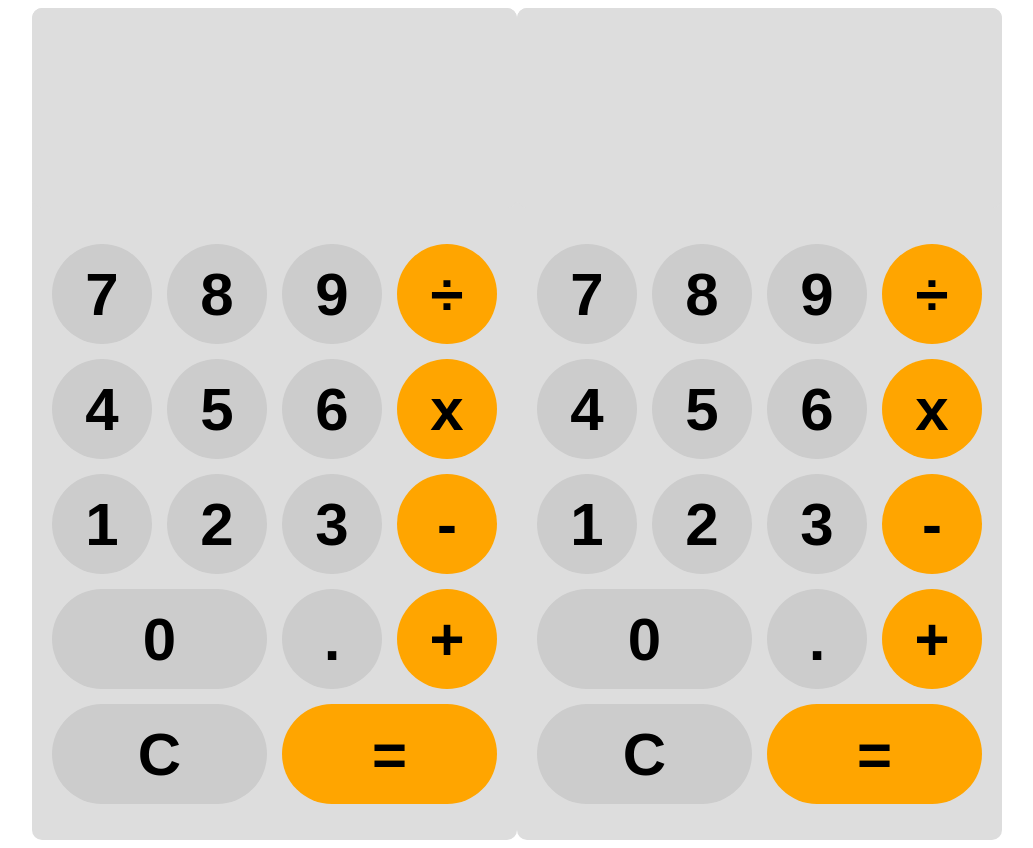
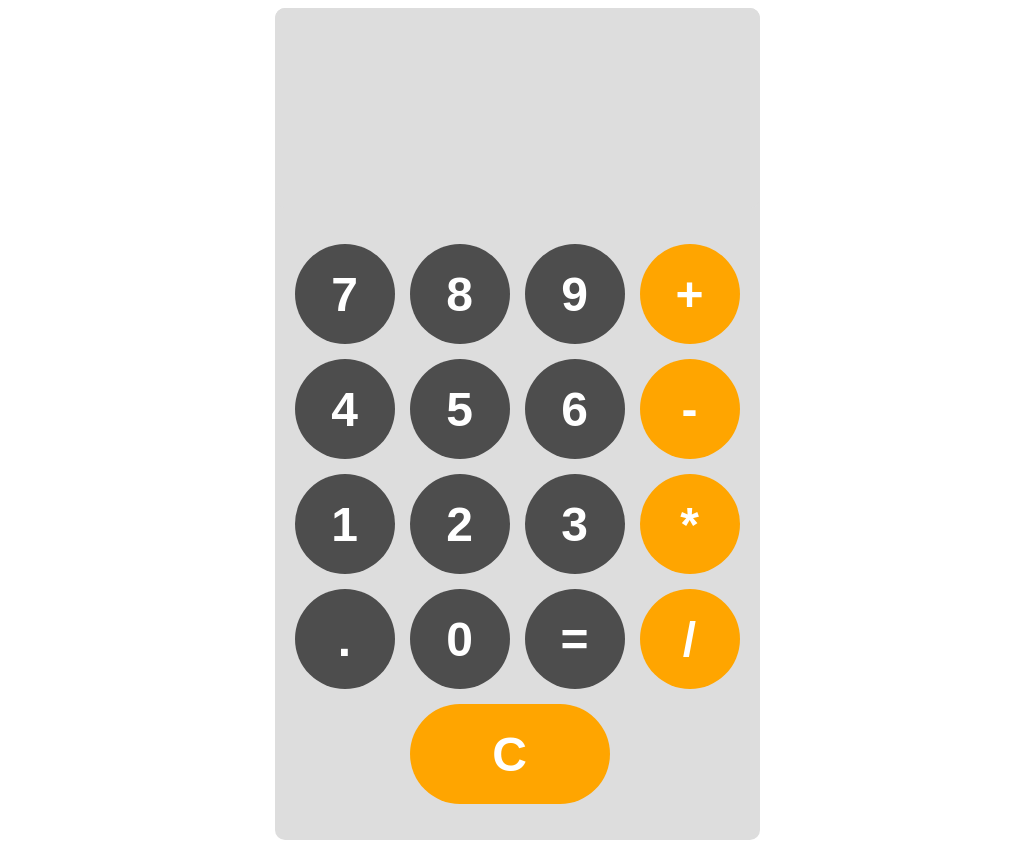
Before and after one commit to TodorAntevski/JavaScript, a plain HTML site: page calculator/index.html in a window 1280 px wide. Shown: the whole page, without its empty margins (123-1156 px from the left). Drawn offline with Linux system fonts and the light colour scheme.

Commit message:
Add files via upload

```diff
--- a/calculator/index.html
+++ b/calculator/index.html
@@ -3,76 +3,53 @@
 <head>
     <meta charset="UTF-8">
     <meta name="viewport" content="width=device-width, initial-scale=1.0">
+    <title>Document</title>
     <link rel="stylesheet" href="style.css">
-  <title>Calculator</title>
 </head>
 <body>
-  <form class="calculator">
-    <input type="text" class="display" id="display">
-    <ul class="buttons">
-      <li><button type="button" data-value="7">7</button></li>
-      <li><button type="button" data-value="8">8</button></li>
-      <li><button type="button" data-value="9">9</button></li>
-      <li><button type="button" data-value="&#247" class="operator">&#247</button></li>
-      <li><button type="button" data-value="4">4</button></li>
-      <li><button type="button" data-value="5">5</button></li>
-      <li><button type="button" data-value="6">6</button></li>
-      <li><button type="button" data-value="x" class="operator">x</button></li>
-      <li><button type="button" data-value="1">1</button></li>
-      <li><button type="button" data-value="2">2</button></li>
-      <li><button type="button" data-value="3">3</button></li>
-      <li><button type="button" data-value="-" class="operator">-</button></li>
-      <li class="zero"><button type="button" data-value="0">0</button></li>
-      <li><button type="button" data-value=".">.</button></li>
-      <li><button type="button" data-value="+" class="operator">+</button></li>
-      <li class="clear"><button type="button" data-value="C">C</button></li>
-      <li class="equal"><button type="button" data-value="=" class="operator">=</button></li>
-    </ul>
-  </form>
-  <form class="calculator">
-    <input type="text" class="display" id="display">
-    <ul class="buttons">
-      <li><button type="button" data-value="7">7</button></li>
-      <li><button type="button" data-value="8">8</button></li>
-      <li><button type="button" data-value="9">9</button></li>
-      <li><button type="button" data-value="&#247" class="operator">&#247</button></li>
-      <li><button type="button" data-value="4">4</button></li>
-      <li><button type="button" data-value="5">5</button></li>
-      <li><button type="button" data-value="6">6</button></li>
-      <li><button type="button" data-value="x" class="operator">x</button></li>
-      <li><button type="button" data-value="1">1</button></li>
-      <li><button type="button" data-value="2">2</button></li>
-      <li><button type="button" data-value="3">3</button></li>
-      <li><button type="button" data-value="-" class="operator">-</button></li>
-      <li class="zero"><button type="button" data-value="0">0</button></li>
-      <li><button type="button" data-value=".">.</button></li>
-      <li><button type="button" data-value="+" class="operator">+</button></li>
-      <li class="clear"><button type="button" data-value="C">C</button></li>
-      <li class="equal"><button type="button" data-value="=" class="operator">=</button></li>
+
+    <form class="calculator" method="dialog">
+        <input class="display" data-display>
+        <ul class="keys">
+            <li><button onclick="appendToDisplay('7')">7</button></li>
+            <li><button onclick="appendToDisplay('8')">8</button></li>
+            <li><button onclick="appendToDisplay('9')">9</button></li>
+            <li><button onclick="appendToDisplay('+')" class="operator-btn">+</button></li>
+            <li><button onclick="appendToDisplay('4')">4</button></li>
+            <li><button onclick="appendToDisplay('5')">5</button></li>
+            <li><button onclick="appendToDisplay('6')">6</button></li>
+            <li><button onclick="appendToDisplay('-')" class="operator-btn">-</button></li>
+            <li><button onclick="appendToDisplay('1')">1</button></li>
+            <li><button onclick="appendToDisplay('2')">2</button></li>
+            <li><button onclick="appendToDisplay('3')">3</button></li>
+            <li><button onclick="appendToDisplay('*')" class="operator-btn">*</button></li>
+            <li><button onclick="appendToDisplay('.')">.</button></li>
+            <li><button onclick="appendToDisplay('0')">0</button></li>
+            <li><button onclick="calculate()">=</button></li>
+            <li><button onclick="appendToDisplay('/')" class="operator-btn">/</button></li>
+            <li><button onclick="clearDisplay()" class="operator-btn" id="clear">C</button></li>
         </ul>
     </form>
 
     <script>
+        const display = document.querySelector("[data-display]");
 
-    const calculators = document.querySelectorAll('.calculator');
-    calculators.forEach(calculator => {
-      const display = document.getElementById('display');
-      const buttons = document.querySelectorAll('.buttons button');
-
-      buttons.forEach(button => {
-        button.addEventListener('click', () => {
-            const value = button.getAttribute('data-value');
-
-                if (value === 'C') {
-                display.value = '';
-                } else {
-                display.value += value;
+function appendToDisplay(input){
+    display.value += input;
 }
 
-        });
-      });
-    });
+function clearDisplay(){
+    display.value = "";
+}
 
+function calculate(){
+    try{
+        display.value = eval(display.value);
+    }
+    catch(error){
+        display.value = "Error";
+    }
+}
 
     </script>
 </body>
--- a/calculator/style.css
+++ b/calculator/style.css
@@ -1,6 +1,6 @@
-
 @media (prefers-color-scheme: light) {
     :root {
+      --text-color: #000;
       --pozadina: #fff;
       --kalkulator: #ddd;
       --display: #ddd;
@@ -24,6 +24,7 @@
 
   @media (prefers-color-scheme: dark) {
     :root {
+      --text-color: #fff;
       --pozadina: #666;
       --kalkulator:#000;
       --button: #666;
@@ -41,13 +42,12 @@
     }
   }
 
-
 body{
     display: flex;
   justify-content: center;
   background-color: var(--pozadina);
+  color: var(--text-color);
 }
-
 .calculator{
     width: 485px;
   background-color: var(--kalkulator);
@@ -64,19 +64,34 @@ body{
   color: var(--display-text);
   font-size: 60px;
 }
+ul{
+    display: grid;
+    grid-template-columns: repeat(4,100px);
+    grid-template-rows: repeat(5, 100px);
+    padding: 20px;
+    gap: 15px;
+  }
 li{
     list-style: none;
   }
+#clear{
+    width:200px ;
+  }
+li:last-child{
+
+    grid-column: 2/4;
+    grid-row: 5/6;
+  }
 button{
-  width: 100%;
-  height: 100%;
+    width: 100px;
+    height: 100px;
     border-radius: 50px;
     border: none;
-  color: var(--button-text);
-  background-color: var(--button);
+    background-color: hsl(0, 0%, 30%);
+    color: white;
+    font-size: 3rem;
+    font-weight: bold;
     cursor: pointer;
-  font-size: 60px;
-  font-weight: bold;
 
 }
 button:hover{
@@ -89,34 +104,14 @@ button:active{
     color:  var(--button-active-text);
   }
 
-ul{
-  display: grid;
-  grid-template-columns: repeat(4,100px);
-  grid-template-rows: repeat(5, 100px);
-  padding: 20px;
-  gap: 15px;
-}
-
-
-.equal{
-  grid-column: 3/5;
-}
-.zero{
-  grid-column: 1/3;
-}
-.clear{
-  grid-column: 1/3;
-  grid-row: 5/6;
-}
-
-.operator {
+  .operator-btn {
     background-color: var(--button-operator);
   }
-.operator:hover{
+  .operator-btn:hover{
     background-color: var(--button-operator-hover);
     color: var(--button-operator-hover-text);
   }
-.operator:active{
+  .operator-btn:active{
     background-color: var(--button-operator-active);
     color: var(--button-operator-active-text)
   }
```
Lines whose indentation alone changed are shown as unchanged.
